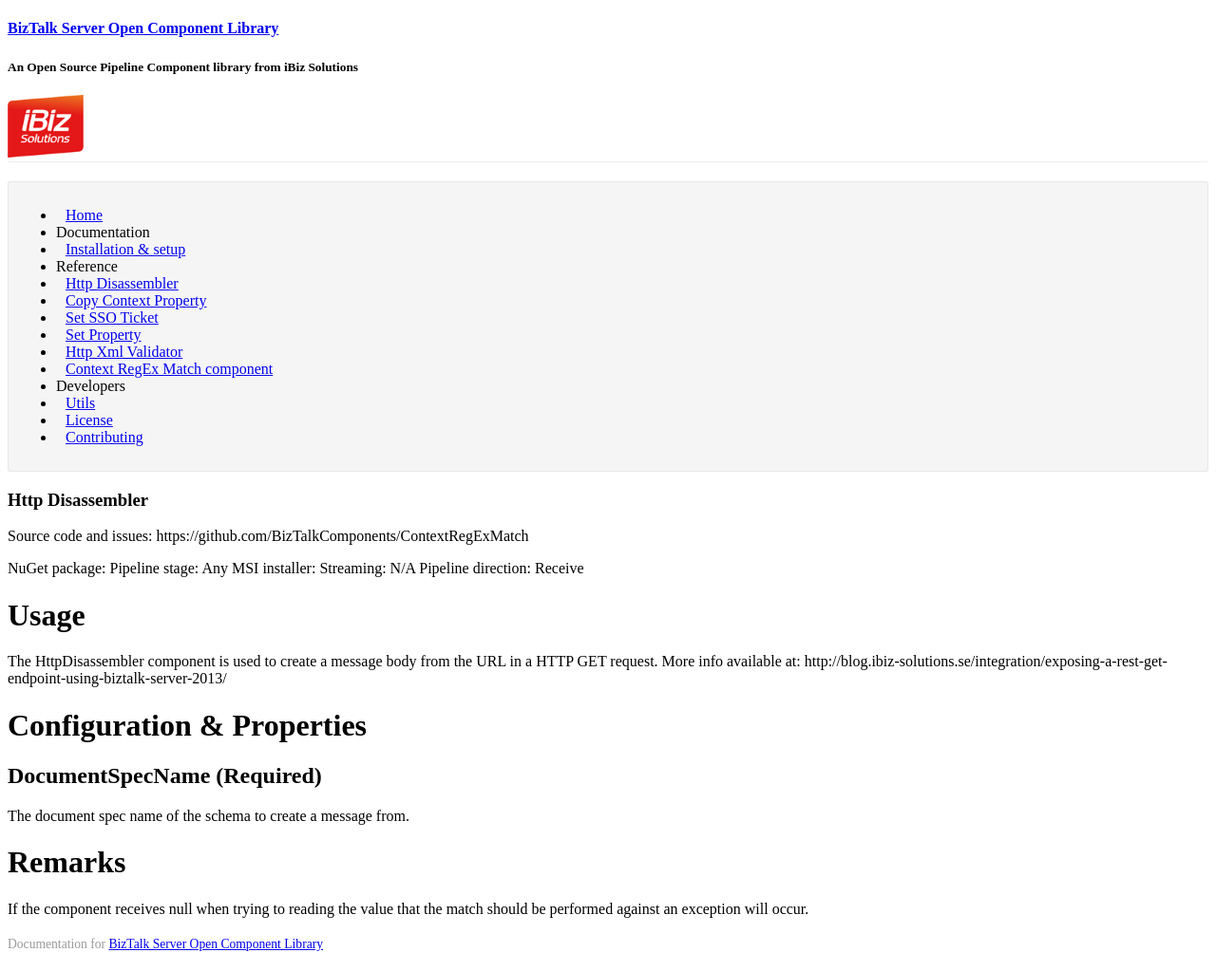
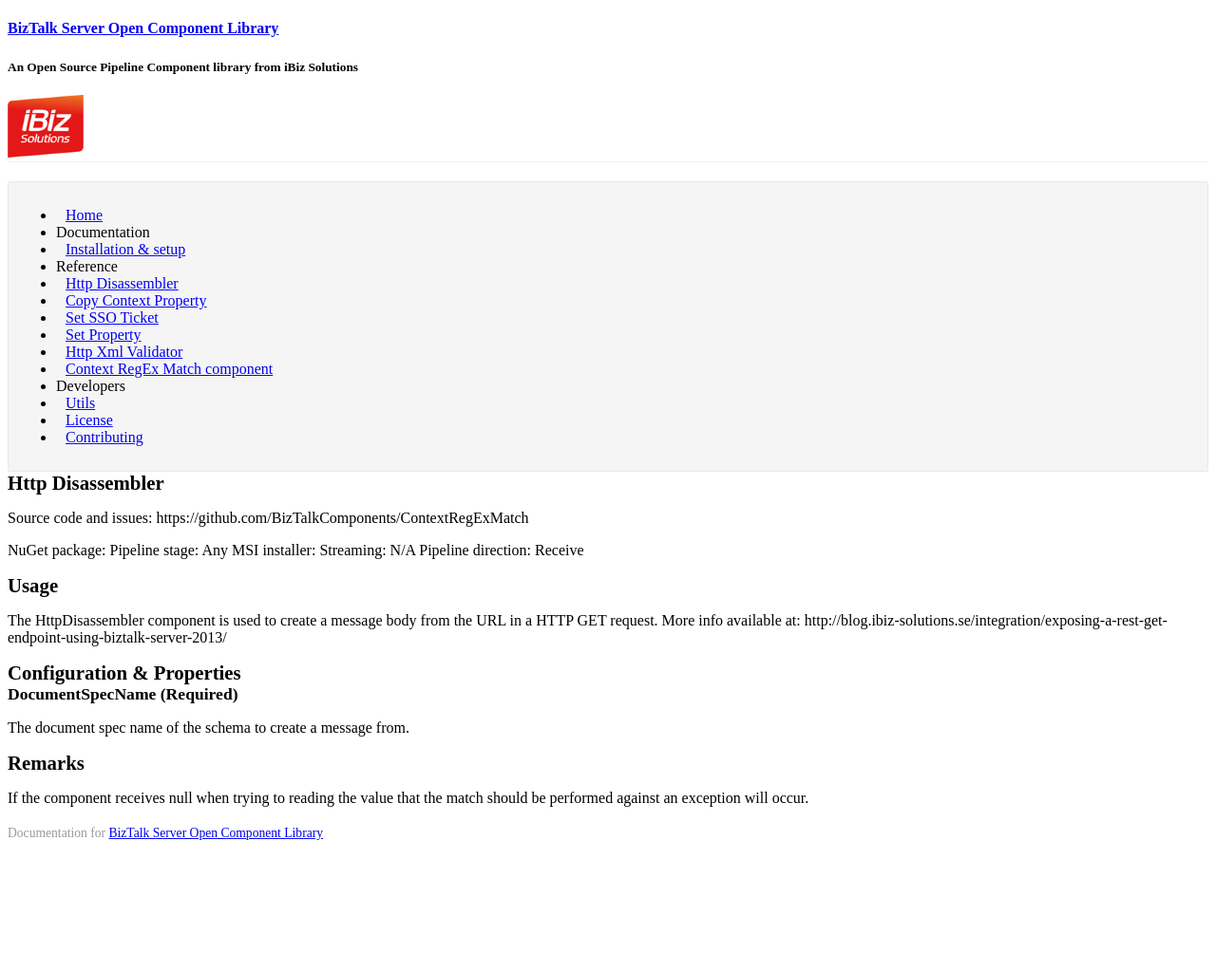
Before and after one commit to BizTalkComponents/BizTalkComponents.github.io, a Jekyll site: the page built from _posts/2014-11-14-http-disassembler.md, in a window 1280 px wide. Shown: the whole page at 95% size. Built offline with Jekyll 4.4.1, drawn with Linux system fonts in a browser that asks for light colours; Markdown is read by kramdown in place of the engine named in the settings; a style sheet for code colours, icons or effects is not loaded; after the commit the page ends 906 px from its top, so only the background shows below that.

Commit message:
Changes to heading rendering

```diff
--- a/_layouts/page.html
+++ b/_layouts/page.html
@@ -2,8 +2,8 @@
 layout: default
 ---
 
-<h3>{{ page.title }}
+<h1>{{ page.title }}
   {% if page.subtitle %}<small>{{ page.subtitle }}</small>{% endif %}
-</h3>
+</h1>
 
 {{ content }}
--- a/css/main.css
+++ b/css/main.css
@@ -1,6 +1,16 @@
 body {
     font-weight: 400;
     text-shadow: 0 1px 1px rgba(255, 255, 255, 0.7);
+}
+h1,h2,h3 {padding:0px;margin:0px;}
+h1 {
+    font-size: 1.3em;
+}
+h2 {
+    font-size: 1.1em;
+}
+h3 {
+    font-size: 0.9em;
 }
 
 pre, code {
```
